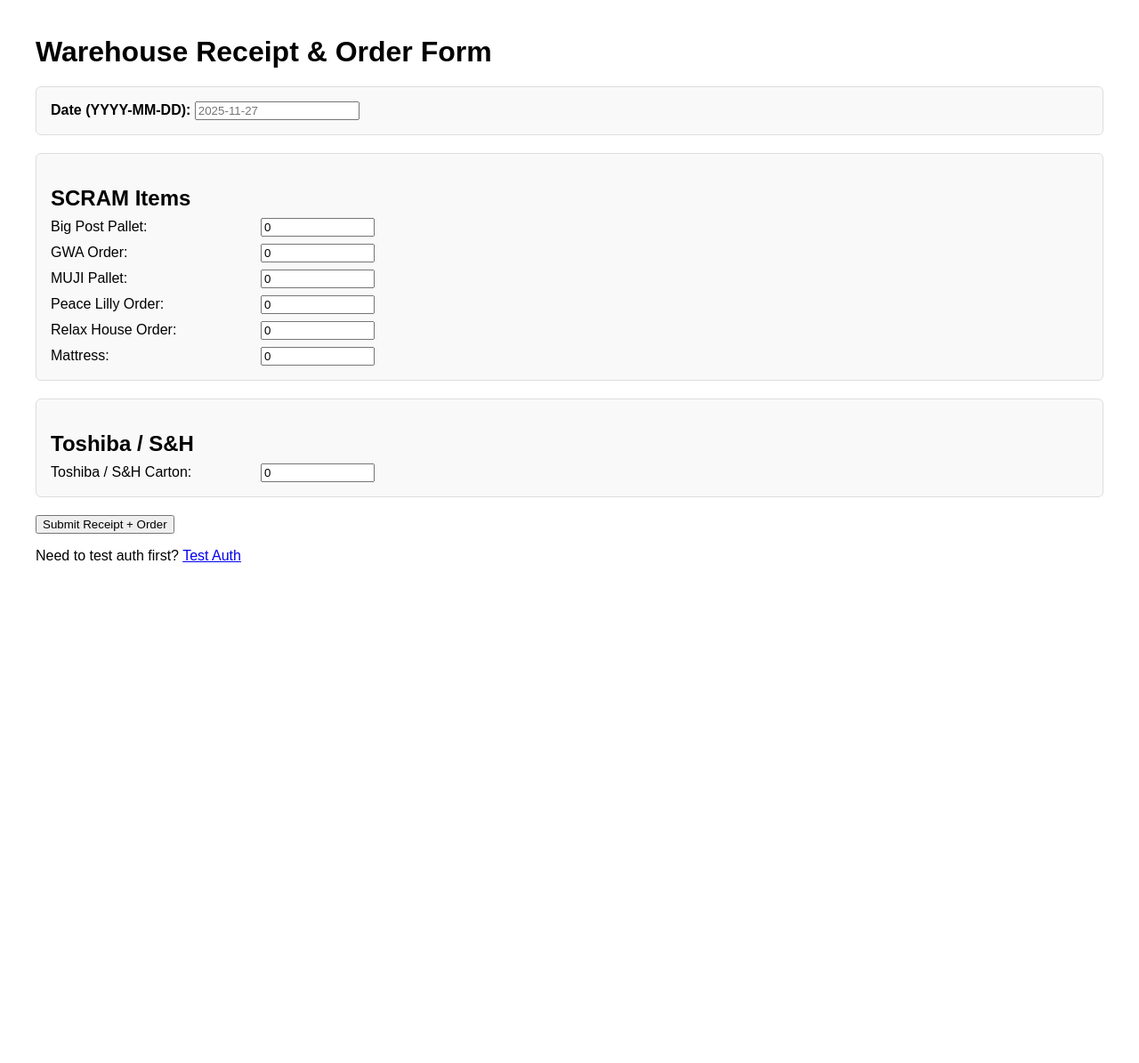
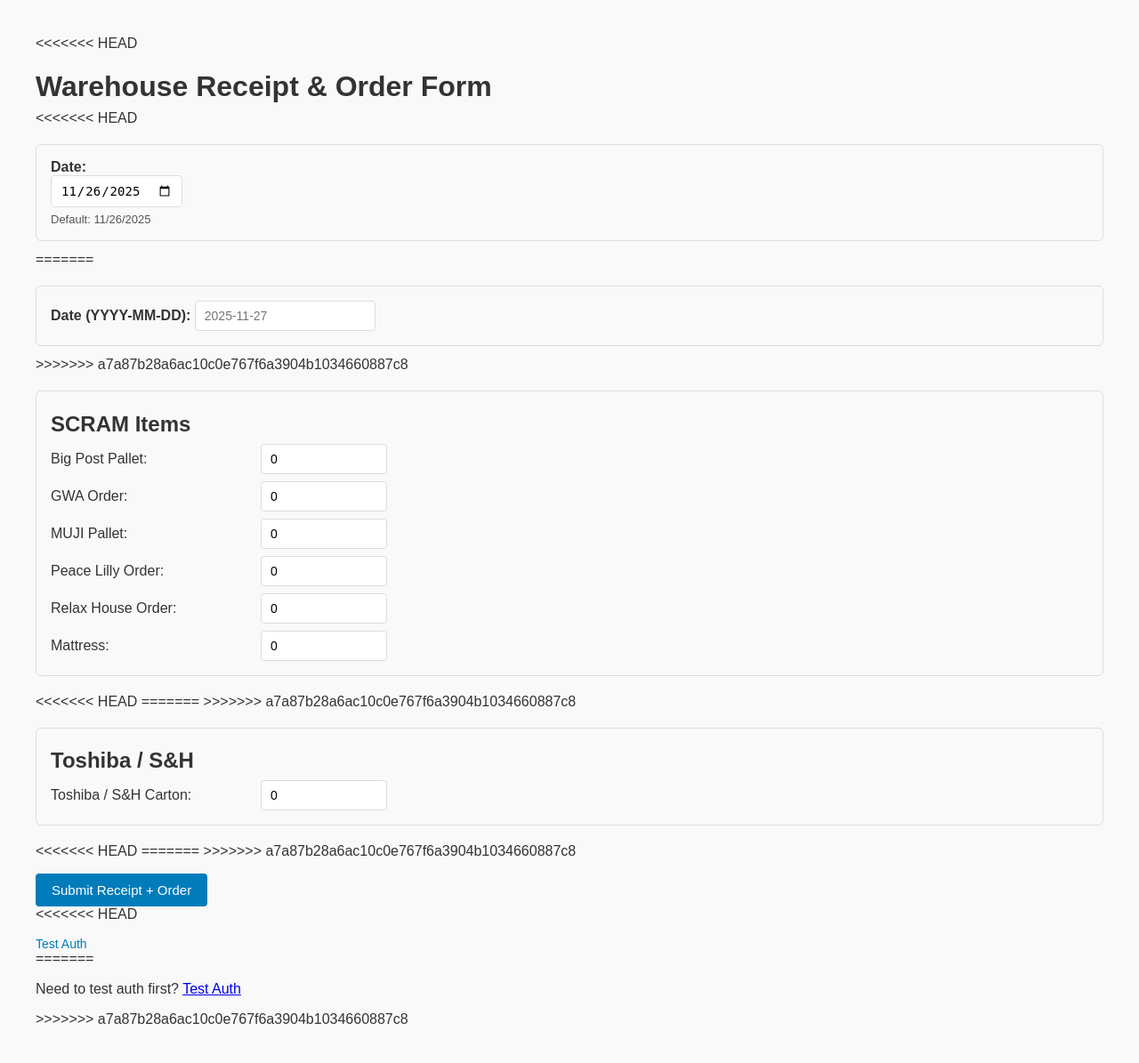
Before and after one commit to cpope-debug/Contracts-inbound-outbound, a Flask app: page / in a window 1280 px wide. Shown: the whole page at 89% size. Before the commit the page ends 632 px from the top, so only its background shows below. Run offline with Flask 3, Linux system fonts and the light colour scheme.

Commit message:
Add files via upload

```diff
--- a/templates/form.html
+++ b/templates/form.html
@@ -3,6 +3,69 @@
 <html>
 <head>
   <meta charset="utf-8">
+<<<<<<< HEAD
+  <title>Warehouse Receipt & Order Form</title>
+  <meta name="viewport" content="width=device-width, initial-scale=1" />
+  <style>
+    :root {
+      --bg: #f9f9f9;
+      --panel: #ffffff;
+      --border: #ddd;
+      --accent: #007cba;
+      --text: #333;
+      --muted: #555;
+    }
+    body {
+      font-family: Arial, sans-serif;
+      margin: 40px;
+      color: var(--text);
+      background: var(--bg);
+    }
+    h1 { margin-bottom: 0.75rem; }
+    h2 { margin: 0.4rem 0 0.8rem; }
+    .section {
+      margin: 20px 0;
+      padding: 16px;
+      border: 1px solid var(--border);
+      border-radius: 6px;
+      background: var(--panel);
+    }
+    .grid {
+      display: grid;
+      grid-template-columns: 240px 180px;
+      gap: 10px 18px;
+      align-items: center;
+    }
+    label { font-weight: 500; }
+    input[type="number"], input[type="text"], input[type="date"] {
+      padding: 8px 10px;
+      border: 1px solid var(--border);
+      border-radius: 4px;
+      font-size: 14px;
+    }
+    input[type="number"] { width: 140px; }
+    .top { margin-bottom: 12px; }
+    .submit {
+      margin-top: 16px;
+    }
+    .submit button {
+      padding: 10px 18px;
+      background: var(--accent);
+      color: #fff;
+      border: none;
+      border-radius: 4px;
+      font-size: 15px;
+      cursor: pointer;
+    }
+    .submit button:hover { filter: brightness(1.05); }
+    .helper {
+      color: var(--muted);
+      font-size: 13px;
+      margin-top: 6px;
+    }
+    .links { margin-top: 16px; font-size: 14px; }
+    .links a { color: var(--accent); text-decoration: none; }
+=======
   <title>Create Receipt & Order</title>
   <style>
     body { font-family: Arial, sans-serif; margin: 40px; }
@@ -12,16 +75,36 @@
     .submit { margin-top: 16px; }
     input[type="number"] { width: 120px; }
     .top { margin-bottom: 12px; }
+>>>>>>> a7a87b28a6ac10c0e767f6a3904b1034660887c8
   </style>
 </head>
 <body>
   <h1>Warehouse Receipt & Order Form</h1>
+<<<<<<< HEAD
+
+  <!-- Main form posts to your Flask route -->
+  <form method="POST" action="/create-receipt-and-order">
+    <!-- DATE -->
+    <div class="section top">
+      <label for="date"><strong>Date:</strong></label><br />
+      <input
+        type="date"
+        id="date"
+        name="date"
+        required
+      />
+      <div class="helper" id="todayHint"></div>
+    </div>
+
+    <!-- SCRAM ITEMS -->
+=======
   <form method="POST" action="/create-receipt-and-order">
     <div class="section top">
       <label for="date"><strong>Date (YYYY-MM-DD):</strong></label>
       <input type="text" id="date" name="date" placeholder="2025-11-27" required />
     </div>
 
+>>>>>>> a7a87b28a6ac10c0e767f6a3904b1034660887c8
     <div class="section">
       <h2>SCRAM Items</h2>
       <div class="grid">
@@ -45,6 +128,10 @@
       </div>
     </div>
 
+<<<<<<< HEAD
+    <!-- TOSHIBA / S&H -->
+=======
+>>>>>>> a7a87b28a6ac10c0e767f6a3904b1034660887c8
     <div class="section">
       <h2>Toshiba / S&H</h2>
       <div class="grid">
@@ -53,10 +140,51 @@
       </div>
     </div>
 
+<<<<<<< HEAD
+    <!-- SUBMIT -->
+=======
+>>>>>>> a7a87b28a6ac10c0e767f6a3904b1034660887c8
     <div class="submit">
       <button type="submit">Submit Receipt + Order</button>
     </div>
   </form>
+<<<<<<< HEAD
+
+  <!-- Links -->
+  <div class="links">
+    <a href="/test-auth">Test Auth</a>
+  </div>
+
+  <!-- Prefill date with today's value and optional constraints -->
+  <script>
+    (function setTodayDefault() {
+      const dateInput = document.getElementById('date');
+      const hint = document.getElementById('todayHint');
+      if (!dateInput) return;
+
+      const today = new Date();
+      const yyyy = today.getFullYear();
+      const mm = String(today.getMonth() + 1).padStart(2, '0');
+      const dd = String(today.getDate()).padStart(2, '0');
+      const todayStr = `${yyyy}-${mm}-${dd}`;
+
+      // Defaults and (optional) constraints
+      dateInput.value = todayStr;
+      dateInput.min = '2020-01-01';                 // earliest allowed (optional)
+      // dateInput.max = `${yyyy + 2}-12-31`;       // limit to 2 years ahead (optional)
+
+      // Show a friendly hint
+      if (hint) {
+        try {
+          hint.textContent = `Default: ${today.toLocaleDateString()}`;
+        } catch (_) {
+          hint.textContent = `Default: ${todayStr}`;
+        }
+      }
+    })();
+  </script>
+=======
   <p>Need to test auth first? <a href="/test-auth">Test Auth</a></p>
+>>>>>>> a7a87b28a6ac10c0e767f6a3904b1034660887c8
 </body>
 </html>
```
